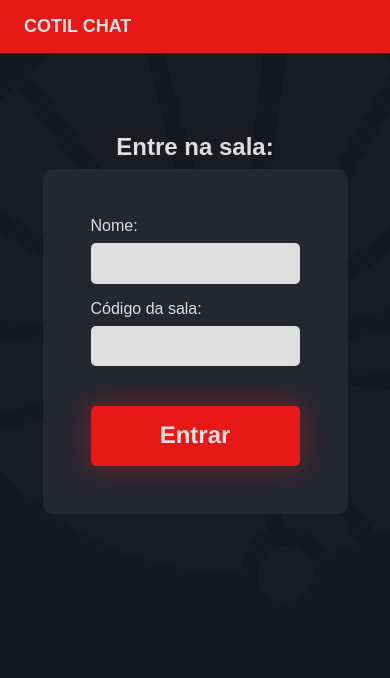
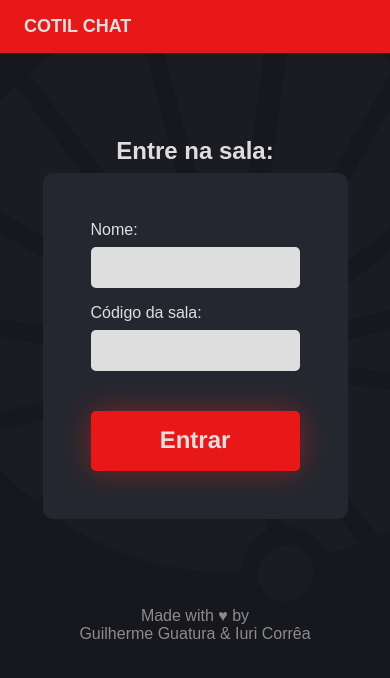
Before and after one commit to guiguat/cotil-chat, a React (Create React App) app in the folder client/: page / in a window 390 px wide. Shown: the top 678 px of the page. Built offline with nearby package versions, Linux system fonts and the light colour scheme.

Commit message:
add responsivitiy features

```diff
--- a/client/src/Pages/Join/index.tsx
+++ b/client/src/Pages/Join/index.tsx
@@ -18,6 +18,9 @@ const Join: React.FC = () => {
           <input id="room"/>
           <button type="submit" id="btn-join">Entrar</button>
       </form>
+      <footer>
+        <p>Made with ♥ by <br className="mobile"/> Guilherme Guatura & Iuri Corrêa</p>
+      </footer>
     </div>
   </>
   );
--- a/client/src/index.css
+++ b/client/src/index.css
@@ -9,11 +9,13 @@ body {
   font-family: 'Ubuntu', sans-serif;
   -moz-osx-font-smoothing: grayscale;
 }
-
+.mobile{
+  display: none;
+}
 h2{
   margin:0;
   text-align: center;
-  margin-top: 5rem;
+  margin-top: 10vh;
 }
 h2, label{
   color: var(--white)
@@ -86,8 +88,25 @@ code {
     monospace;
 }
 
+footer p{
+  margin-top: 5rem;
+  text-align: center;
+  color: #8C8C8C;
+}
+
 @media only screen and (max-width: 482px) {
   #btn-join{
     padding: 1rem 2rem;
   }
+  .mobile{
+    display: block;
+  }
 }
+@media only screen and (max-height: 650px){
+  h2{
+    margin-top: 3vh;
+  }
+  footer p{
+    margin-top: 2.5rem;
+  }
+}
```
